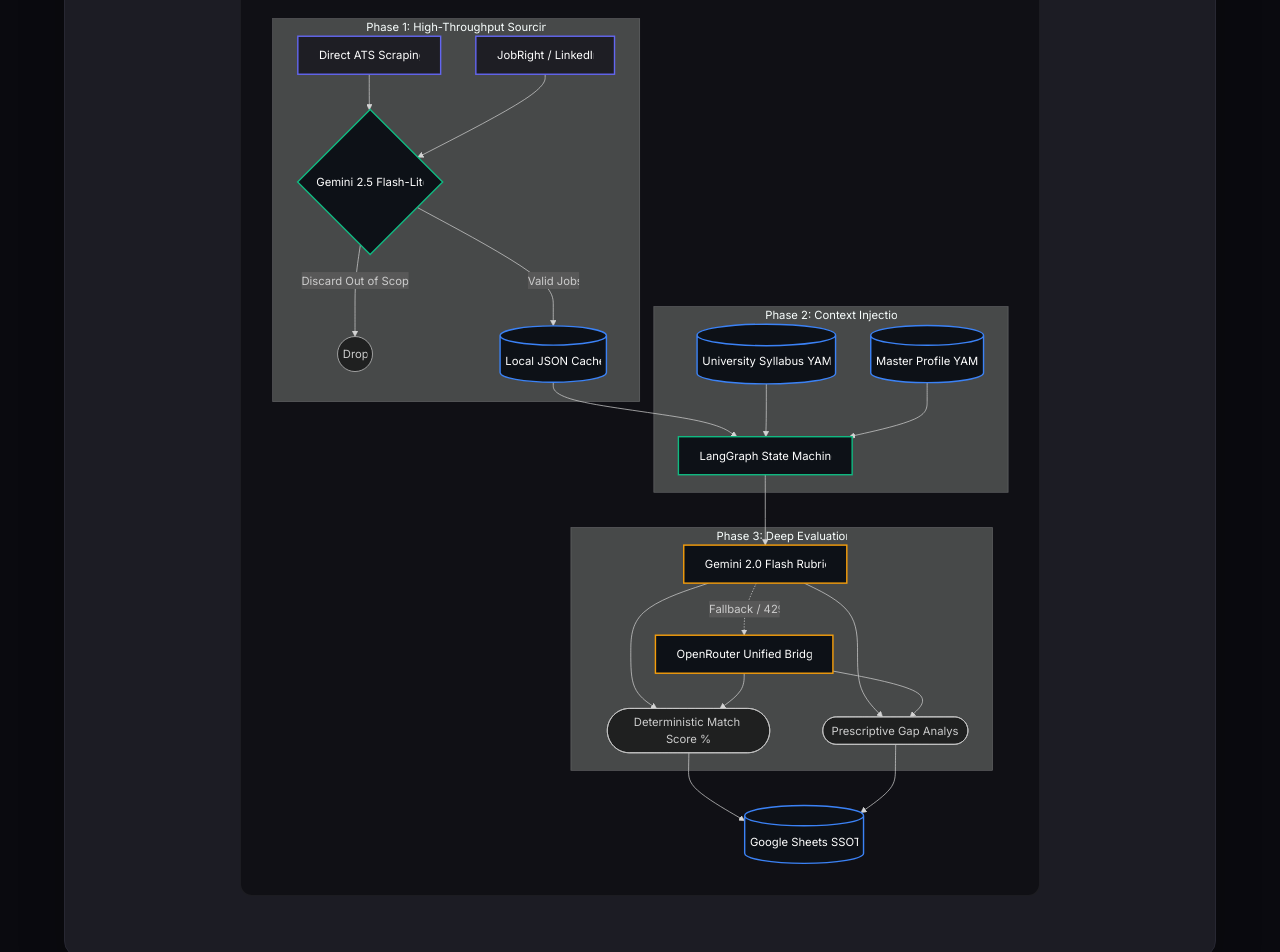
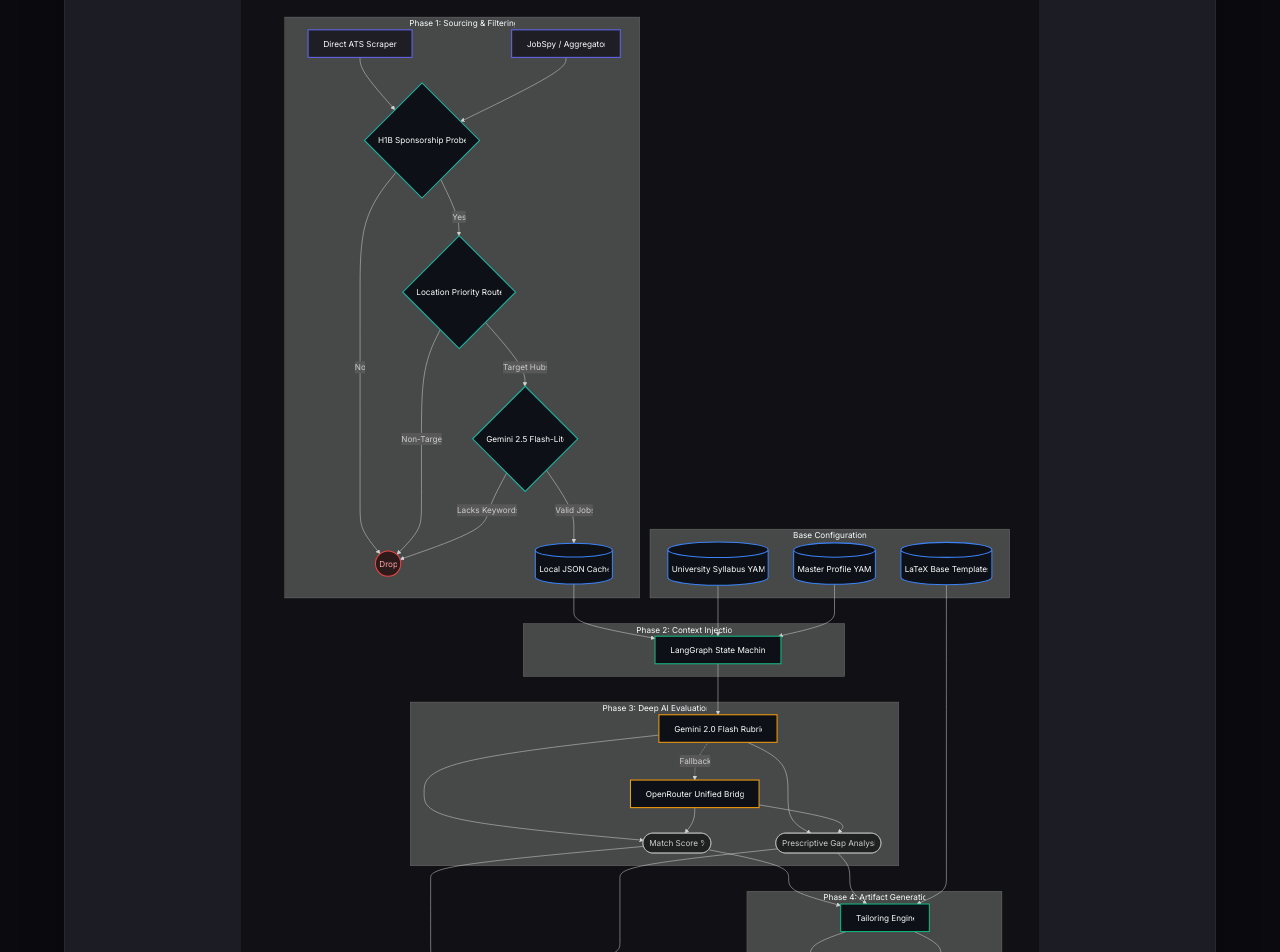
Before and after one commit to nagarajaabhishek/jobs, a React (Vite) app in the folder b2c_landing_page/: page /architecture in a window 1280 px wide. Shown: the part 1620-2572 px from the top of the page. Built offline with nearby package versions, Linux system fonts and the light colour scheme.

Commit message:
feat: expanded mermaid architecture map to cover full end-to-end product lifecycle

```diff
--- a/b2c_landing_page/src/pages/Architecture.tsx
+++ b/b2c_landing_page/src/pages/Architecture.tsx
@@ -5,44 +5,76 @@
 
 const pipelineChart = `
 flowchart TD
-    subgraph Sourcing["Phase 1: High-Throughput Sourcing"]
-        A["Direct ATS Scraping"]
-        B["JobRight / LinkedIn"]
-
-        A --> D{"Gemini 2.5 Flash-Lite"}
-        B --> D
-        D -- "Discard Out of Scope" --> Z(("Drop"))
-        D -- "Valid Jobs" --> E[("Local JSON Cache")]
+    %% Phase 0: Inputs
+    subgraph Inputs["Base Configurations"]
+        H[("University Syllabus YAML")]
+        I[("Master Profile YAML")]
+        T[("LaTeX Base Templates")]
     end
 
-    subgraph Injection["Phase 2: Context Injection"]
-        E --> F["LangGraph State Machine"]
-        G[("University Syllabus YAML")] --> F
-        H[("Master Profile YAML")] --> F
+    %% Phase 1: Sourcing
+    subgraph Sourcing["Phase 1: Sourcing & Filtering"]
+        A["Direct ATS Scrapers"]
+        B["JobSpy / Aggregators"]
+        A --> C{"H1B Sponsorship Probe"}
+        B --> C
+        C -- "No" --> Z(("Drop"))
+        C -- "Yes" --> D{"Location Priority Router"}
+        D -- "Non-Target" --> Z
+        D -- "Target Hubs" --> E{"Gemini 2.5 Flash-Lite"}
+        E -- "Lacks Keywords" --> Z
+        E -- "Valid Jobs" --> F[("Local JSON Cache")]
     end
 
-    subgraph Evaluation["Phase 3: Deep Evaluation"]
-        F --> J["Gemini 2.0 Flash Rubric"]
-        J -. "Fallback / 429" .-> K["OpenRouter Unified Bridge"]
-
-        J --> L(["Deterministic Match Score %"])
-        K --> L
-        J --> M(["Prescriptive Gap Analysis"])
-        K --> M
+    %% Phase 2: Context
+    subgraph Injection["Phase 2: Context Injection"]
+        F --> G["LangGraph State Machine"]
+        H --> G
+        I --> G
     end
 
-    L --> N[("Google Sheets SSOT")]
-    M --> N
+    %% Phase 3: AI Eval
+    subgraph Evaluation["Phase 3: Deep AI Evaluation"]
+        G --> J["Gemini 2.0 Flash Rubric"]
+        J -. "Fallback" .-> K["OpenRouter Unified Bridge"]
+        J & K --> L(["Match Score %"])
+        J & K --> M(["Prescriptive Gap Analysis"])
+    end
+
+    %% Phase 4: Artifacts
+    subgraph Artifacts["Phase 4: Artifact Generation"]
+        L & M --> O["Tailoring Engine"]
+        T --> O
+        O --> P[("Targeted PDF Resume")]
+        O --> Q[("Custom Cover Letter")]
+    end
+
+    %% Phase 5: UI & Distribution
+    subgraph Distribution["Phase 5: Product Interfaces"]
+        L & M --> N[("Google Sheets SSOT")]
+        N --> U["JobsProof B2C (Student Feed)"]
+        N --> V["JobsProof B2B (University Analytics)"]
+
+        P & Q --> S["Auto-Apply Automation"]
+    end
 
     classDef source fill:#1e1e24,stroke:#6366f1,stroke-width:2px,color:#fff
+    classDef filter fill:#0d1117,stroke:#14b8a6,stroke-width:2px,color:#fff
     classDef agent fill:#0d1117,stroke:#10b981,stroke-width:2px,color:#fff
     classDef eval fill:#0d1117,stroke:#f59e0b,stroke-width:2px,color:#fff
+    classDef generator fill:#0d1117,stroke:#a855f7,stroke-width:2px,color:#fff
+    classDef ui fill:#1e1e24,stroke:#ec4899,stroke-width:2px,color:#fff
     classDef db fill:#0d1117,stroke:#3b82f6,stroke-width:2px,color:#fff
+    classDef drop fill:#2d1b1b,stroke:#ef4444,stroke-width:2px,color:#fca5a5
 
     class A,B source
-    class D,F agent
+    class C,D,E filter
+    class G,O agent
     class J,K eval
-    class E,G,H,N db
+    class P,Q generator
+    class S,U,V ui
+    class F,H,I,T,N db
+    class Z drop
 `;
 
 export default function Architecture() {
```
